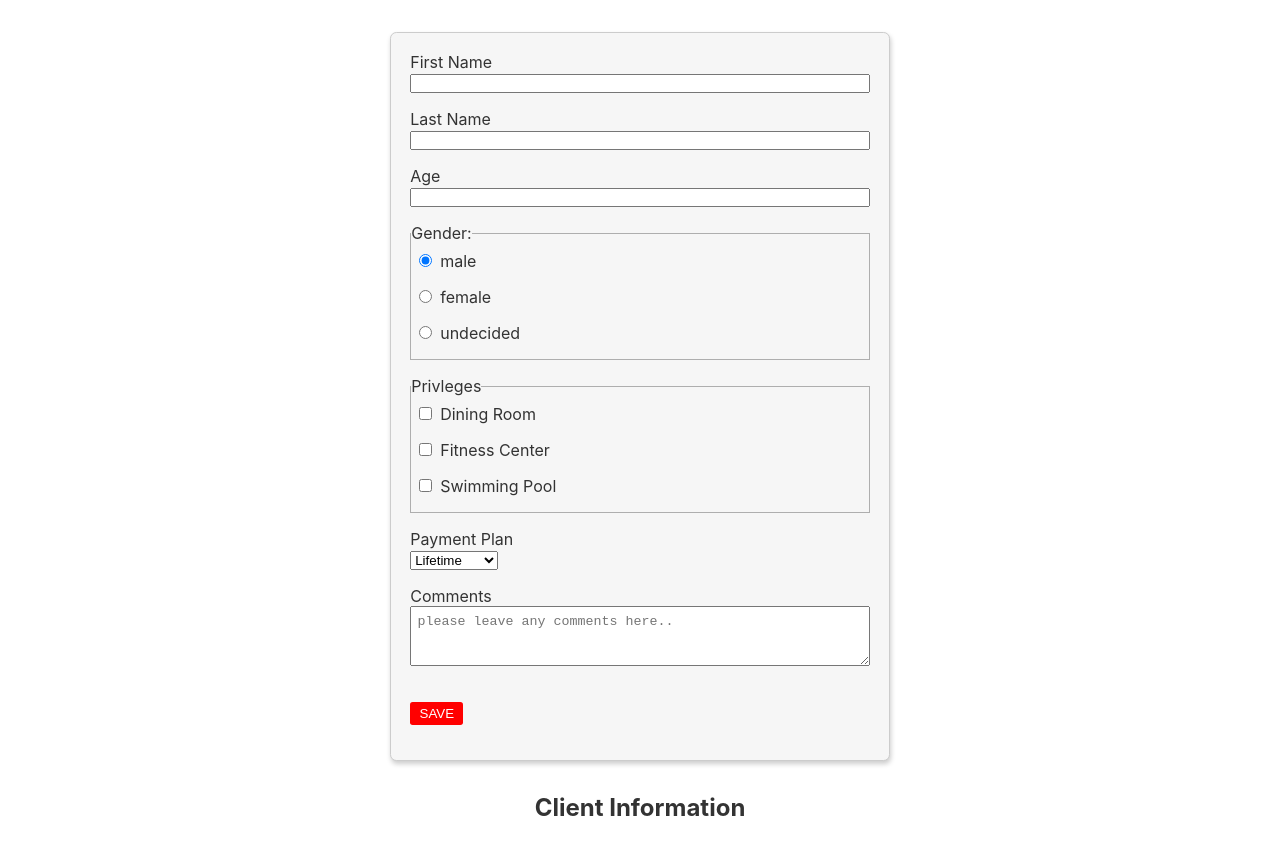
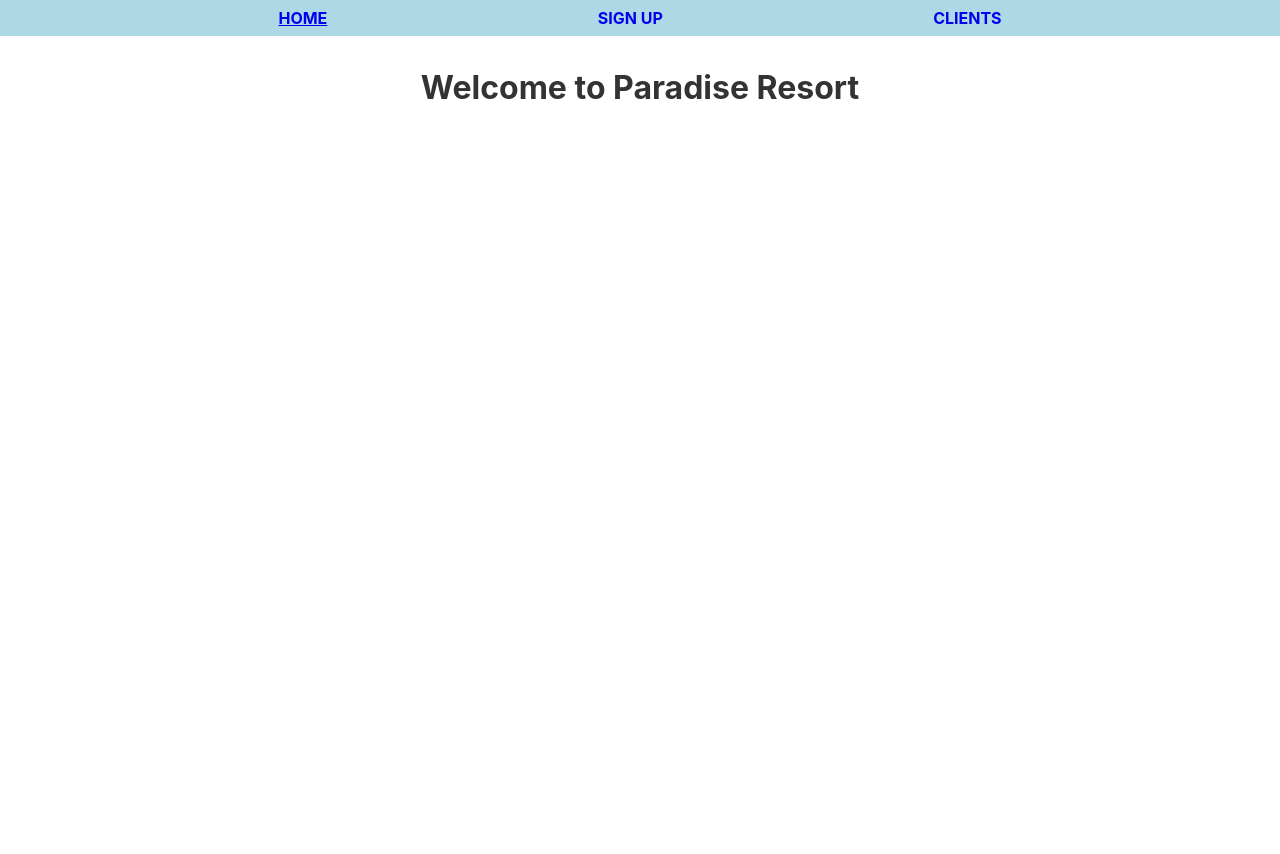
Before and after one commit to haldix/react-paradise-resort-forms-routes, a React (Create React App) app: page / in a window 1280 px wide. After the commit the page ends 800 px from the top, so only its background shows below. Built offline with nearby package versions, Linux system fonts and the light colour scheme.

Commit message:
add persist state to localStorage, add Router and split into pages

```diff
--- a/package.json
+++ b/package.json
@@ -8,6 +8,7 @@
     "@testing-library/user-event": "^7.2.1",
     "react": "^16.13.1",
     "react-dom": "^16.13.1",
+    "react-router-dom": "^5.2.0",
     "react-scripts": "3.4.1"
   },
   "scripts": {
--- a/src/App.css
+++ b/src/App.css
@@ -83,3 +83,26 @@ textarea {
 .list-clients {
   list-style: none;
 }
+
+/* NavBar */
+a {
+  text-decoration: none;
+}
+
+.is-active {
+  text-decoration: underline;
+}
+
+.navbar {
+  font-weight: bold;
+  text-transform: uppercase;
+  display: flex;
+  justify-content: space-evenly;
+  background-color: lightblue;
+  padding: 0.5rem;
+}
+
+.home h1 {
+  text-align: center;
+  margin-top: 2rem;
+}
--- a/src/App.js
+++ b/src/App.js
@@ -1,10 +1,19 @@
-import React, { useState } from 'react';
+import React, { useState, useEffect } from 'react';
 import './App.css';
 import FormDoc from './FormDoc';
 import ClientList from './ClientList';
+import { BrowserRouter as Router, Switch, Route } from 'react-router-dom';
+import NavBar from './NavBar';
+import Home from './Home';
+
+const initClients = JSON.parse(localStorage.getItem('clients')) || [];
 
 function App() {
-  const [clients, setClients] = useState([]);
+  const [clients, setClients] = useState(initClients);
+
+  useEffect(() => {
+    localStorage.setItem('clients', JSON.stringify(clients));
+  }, [clients]);
 
   const handleData = (newClient) => {
     setClients([...clients, newClient]);
@@ -12,8 +21,22 @@ function App() {
 
   return (
     <div className='App'>
-      <FormDoc handleData={handleData} />
-      <ClientList clients={clients} />
+      <Router>
+        <NavBar />
+        <Switch>
+          <Route path='/' exact render={() => <Home />} />
+          <Route
+            exact
+            path='/signup'
+            render={() => <FormDoc handleData={handleData} />}
+          />
+          <Route
+            exact
+            path='/clients'
+            render={() => <ClientList clients={clients} />}
+          />
+        </Switch>
+      </Router>
     </div>
   );
 }
--- /dev/null
+++ b/src/Client.js
@@ -0,0 +1,28 @@
+import React from 'react';
+
+const Client = ({ client }) => {
+  return (
+    <li className='list-item'>
+      <h3>
+        {client.firstName} {client.lastName}
+      </h3>
+      <p>
+        Age: {client.age} Gender: {client.gender}
+      </p>
+      <h4>Privleges</h4>
+      {client.dining && <p>Dining</p>}
+      {client.fitness && <p>Fitness Center</p>}
+      {client.pool && <p>Swimming Pool</p>}
+      <h4>Payment Plan</h4>
+      {client.payment}
+      {client.comments && (
+        <>
+          <h4>Comments</h4>
+          <p>{client.comments}</p>
+        </>
+      )}
+    </li>
+  );
+};
+
+export default Client;
--- a/src/ClientList.js
+++ b/src/ClientList.js
@@ -1,4 +1,5 @@
 import React from 'react';
+import Client from './Client';
 
 const ClientList = ({ clients }) => {
   return (
@@ -6,26 +7,7 @@ const ClientList = ({ clients }) => {
       <h2>Client Information</h2>
       <ul className='list-clients'>
         {clients.map((client) => (
-          <li className='list-item' key={client.lastName}>
-            <h3>
-              {client.firstName} {client.lastName}
-            </h3>
-            <p>
-              Age: {client.age} Gender: {client.gender}
-            </p>
-            <h4>Privleges</h4>
-            {client.dining && <p>Dining</p>}
-            {client.fitness && <p>Fitness Center</p>}
-            {client.pool && <p>Swimming Pool</p>}
-            <h4>Payment Plan</h4>
-            {client.payment}
-            {client.comments && (
-              <>
-                <h4>Comments</h4>
-                <p>{client.comments}</p>
-              </>
-            )}
-          </li>
+          <Client key={client.lastName} client={client} />
         ))}
       </ul>
     </div>
--- a/src/FormDoc.js
+++ b/src/FormDoc.js
@@ -12,10 +12,10 @@ const FormDoc = ({ handleData }) => {
     payment: 'Lifetime',
     comments: '',
   };
+
   const [data, setData] = useState(initVal);
 
   const handleChange = (e) => {
-    console.log(e.target.type, 'type');
     let val;
     e.target.type === 'checkbox'
       ? (val = e.target.checked)
@@ -188,7 +188,7 @@ const FormDoc = ({ handleData }) => {
             name='comments'
             value={data.comments}
             onChange={handleChange}
-            placeholder='please leave any comments here..'
+            placeholder='please leave any comments here...'
           />
         </div>
         <div className='input-group'>
--- /dev/null
+++ b/src/Home.js
@@ -0,0 +1,11 @@
+import React from 'react';
+
+const Home = () => {
+  return (
+    <div className='home'>
+      <h1>Welcome to Paradise Resort</h1>
+    </div>
+  );
+};
+
+export default Home;
--- /dev/null
+++ b/src/NavBar.js
@@ -0,0 +1,20 @@
+import React from 'react';
+import { NavLink } from 'react-router-dom';
+
+const NavBar = () => {
+  return (
+    <nav className='navbar'>
+      <NavLink to='/' exact activeClassName='is-active'>
+        Home
+      </NavLink>
+      <NavLink to='/signup' exact activeClassName='is-active'>
+        Sign Up
+      </NavLink>
+      <NavLink to='/clients' exact activeClassName='is-active'>
+        Clients
+      </NavLink>
+    </nav>
+  );
+};
+
+export default NavBar;
```
Also changed, not shown: 1 other file (tests, documents, lock files or other folders).
